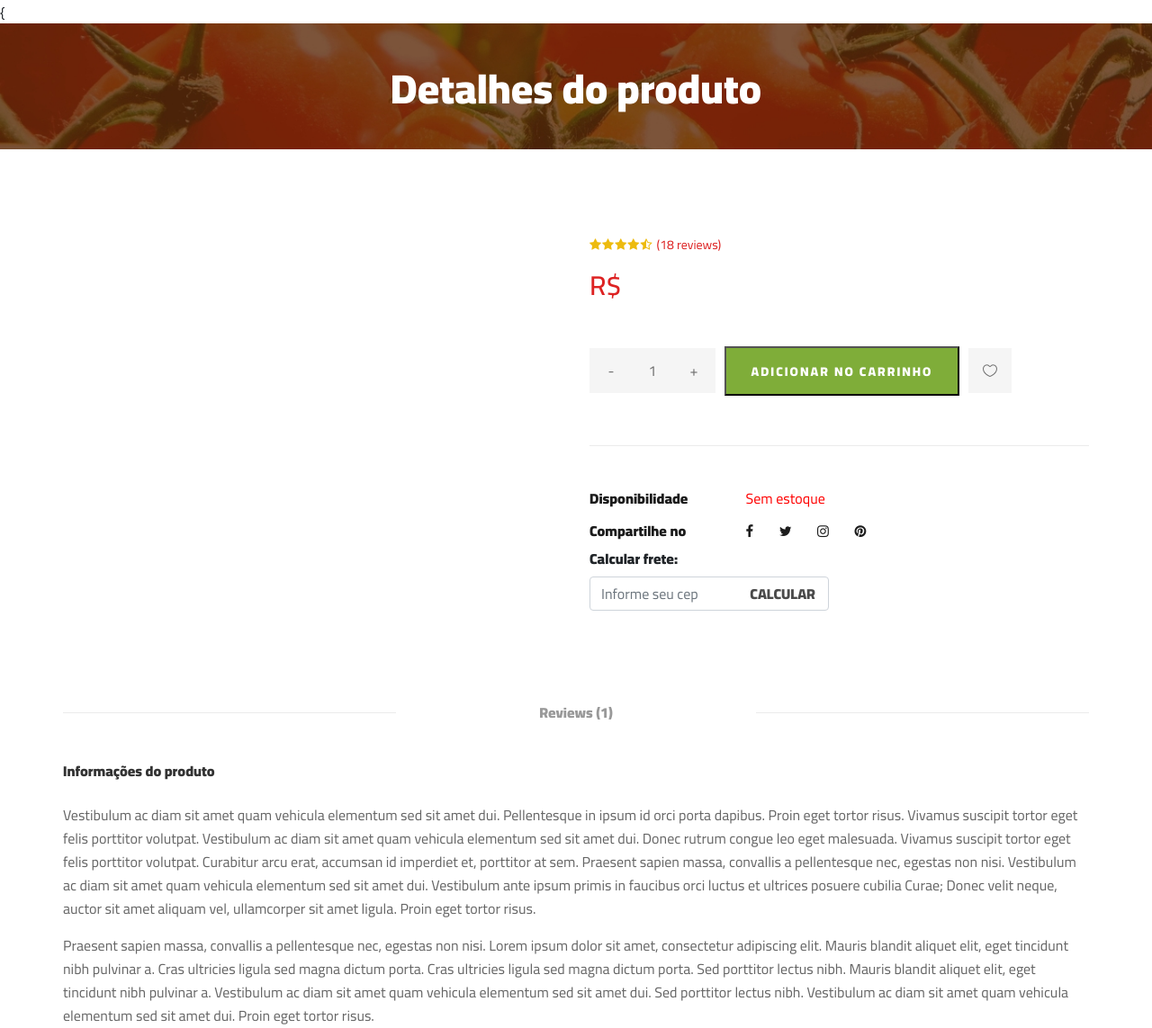
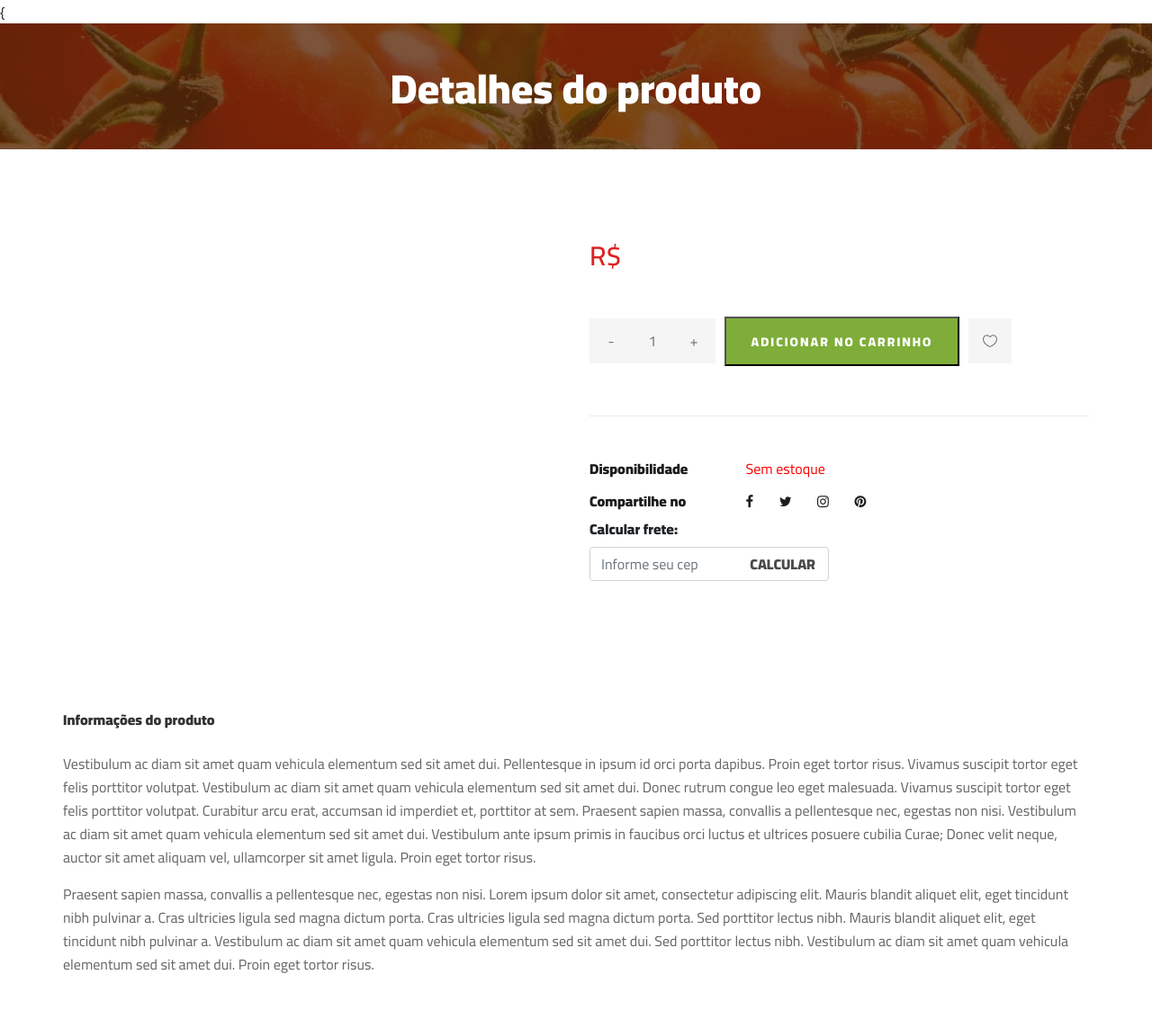
Before and after one commit to DiogoAug16/projeto-produtos-naturais, a Django app: template templates/shop-details.html in a window 1280 px wide. Shown: the part 206-1349 px from the top of the page at 90% size. Run offline with Django 5.2, Linux system fonts and the light colour scheme; the template is opened without the code that fills it, so the values that code supplies are empty; some libraries are stand-ins or nearby versions.

Commit message:
refactor: comenta seções de avaliação no template de detalhes do produto

```diff
--- a/templates/shop-details.html
+++ b/templates/shop-details.html
@@ -34,14 +34,14 @@
             <div class="col-lg-6 col-md-6">
                 <div class="product__details__text">
                     <h3>{{produto.produto_nome}}</h3>
-                    <div class="product__details__rating">
+                    <!-- <div class="product__details__rating">
                         <i class="fa fa-star"></i>
                         <i class="fa fa-star"></i>
                         <i class="fa fa-star"></i>
                         <i class="fa fa-star"></i>
                         <i class="fa fa-star-half-o"></i>
                         <span>(18 reviews)</span>
-                    </div>
+                    </div> -->
                     {% if produto.promocao_disponivel %}
                     <div class="product__details__price">
                         R${{produto.preco_com_desconto|floatformat:2}}
@@ -94,12 +94,12 @@
             </div>
             <div class="col-lg-12">
                 <div class="product__details__tab">
-                    <ul class="nav nav-tabs" role="tablist">
+                    <!-- <ul class="nav nav-tabs" role="tablist">
                         <li class="nav-item">
                             <a class="nav-link" data-toggle="tab" href="#tabs-3" role="tab"
                                 aria-selected="false">Reviews <span>(1)</span></a>
                         </li>
-                    </ul>
+                    </ul> -->
                     <div class="tab-content">
                         <div class="tab-pane active" id="tabs-1" role="tabpanel">
                             <div class="product__details__tab__desc">
```
